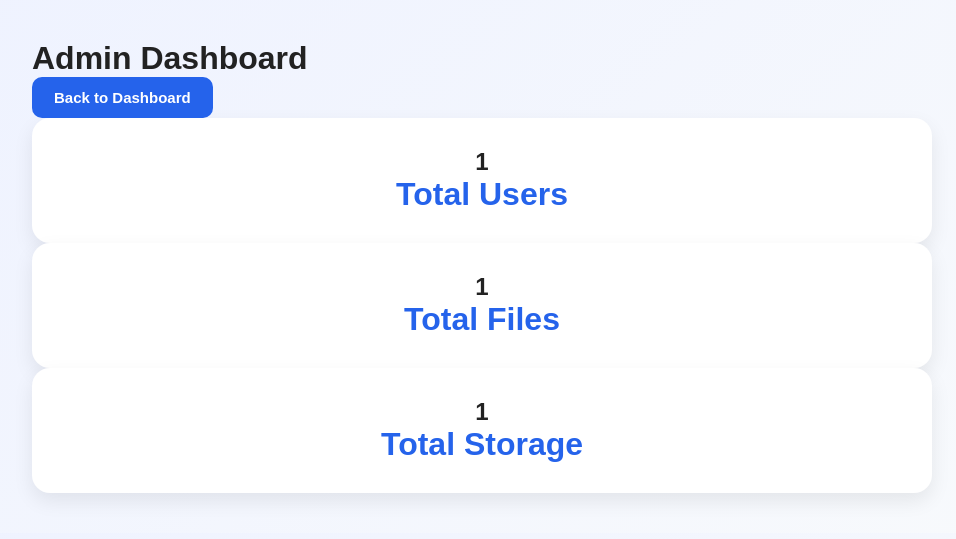
After one commit to Purshottambadwaik/Purshottambadwaik-secure-file-sharing-system, a Flask app: template backend/templates/admin.html in a window 1280 px wide. The commit adds this page. Shown: the top 539 px of the page, without its empty margins (158-1114 px from the left). Run offline with Flask 3, Linux system fonts and the light colour scheme; the template is opened without the code that fills it: most values are stand-ins (such as "Sample title", 1, 10 or a date in 2020).

Commit message:
Completed admin dashboard and share system

```diff
--- a/backend/app.py
+++ b/backend/app.py
@@ -1,6 +1,7 @@
 from fileinput import filename
 from importlib.metadata import files
 import os
+import uuid
 
 from flask import Flask, render_template
 from backend.config.db_config import db
@@ -11,6 +12,7 @@ from werkzeug.security import generate_password_hash
 from werkzeug.security import check_password_hash
 from werkzeug.utils import secure_filename
 from flask_migrate import Migrate
+from backend.models.user_model import User
 app = Flask(__name__)
 app.secret_key = 'supersecretkey'
 
@@ -88,30 +90,47 @@ migrate = Migrate(app, db)
 def home():
     return render_template("index.html")
 
+
 # Login Page
 @app.route('/login', methods=['GET', 'POST'])
 def login():
 
+    # If form submitted
     if request.method == 'POST':
 
         email = request.form['email']
         password = request.form['password']
 
-        # Find user by email
-        user = User.query.filter_by(email=email).first()
+        # Find user
+        user = User.query.filter_by(
+            email=email
+        ).first()
 
-        # Check password
-        if user and check_password_hash(user.password, password):
+        # Validate password
+        if user and check_password_hash(
+            user.password,
+            password
+        ):
 
+            # Store session
             session['user_id'] = user.id
             session['username'] = user.username
 
+            # Admin redirect
+            if user.is_admin:
+
+                return redirect('/admin')
+
+            # Normal user
             return redirect('/dashboard')
 
         else:
+
             return "Invalid Email or Password"
 
-    return render_template("login.html")
+    # GET request
+    return render_template('login.html')
+
 
 #Dashboard Page
 @app.route('/dashboard')
@@ -270,10 +289,11 @@ def upload_file():
 
     # Save file metadata to database
     new_file = File(
-        filename=filename,
-        user_id=session['user_id'],
-        file_size=file_size
-    )
+    filename=filename,
+    user_id=session['user_id'],
+    file_size=file_size,
+    share_token=str(uuid.uuid4())
+)
 
     db.session.add(new_file)
     db.session.commit()
@@ -470,5 +490,69 @@ def preview_file(filename):
         filename
     )
 
+    # Share Route
+@app.route('/share/<token>')
+def share_file(token):
+
+    # Find file by token
+    file_record = File.query.filter_by(
+        share_token=token,
+        is_deleted=False
+    ).first()
+
+    if not file_record:
+        return "Invalid share link"
+
+    # File owner's folder
+    user_folder = os.path.join(
+        UPLOAD_FOLDER,
+        f"user_{file_record.user_id}"
+    )
+
+    # Open file in browser
+    return send_from_directory(
+        user_folder,
+        file_record.filename
+    )
+
+    # Admin Dashboard
+@app.route('/admin')
+def admin_dashboard():
+
+    # Check login
+    if 'user_id' not in session:
+        return redirect('/login')
+
+    # Current user
+    current_user = User.query.get(
+        session['user_id']
+    )
+
+    # Allow only admins
+    if not current_user.is_admin:
+
+        return "Access Denied"
+
+    # Analytics
+    total_users = User.query.count()
+
+    total_files = File.query.count()
+
+    total_storage = db.session.query(
+        db.func.sum(File.file_size)
+    ).scalar()
+
+    # Handle empty storage
+    if total_storage is None:
+        total_storage = 0
+
+    return render_template(
+        'admin.html',
+        total_users=total_users,
+        total_files=total_files,
+        total_storage=total_storage,
+        format_file_size=format_file_size
+    )
+
 if __name__ == '__main__':
     app.run(debug=True)
--- a/backend/models/file_model.py
+++ b/backend/models/file_model.py
@@ -1,5 +1,6 @@
 from datetime import datetime
 import pytz
+import uuid
 from backend.config.db_config import db
 
 # IST timezone
@@ -35,6 +36,11 @@ class File(db.Model):
     default=False
 )
 
+    share_token = db.Column(
+        db.String(100),
+        nullable=True
+    )
+
 
     def __repr__(self):
         return f"<File {self.filename}>"
--- a/backend/models/user_model.py
+++ b/backend/models/user_model.py
@@ -10,5 +10,10 @@ class User(db.Model):
 
     password = db.Column(db.String(200), nullable=False)
 
+    is_admin = db.Column(
+    db.Boolean,
+    default=False
+)
+
     def __repr__(self):
         return f"<User {self.username}>"
--- a/backend/static/style.css
+++ b/backend/static/style.css
@@ -511,3 +511,37 @@ flex-wrap: wrap;
 
     margin-right: 8px;
 }
+
+.share-btn {
+
+    background: #16a34a;
+
+    color: white;
+
+    border: none;
+
+    padding: 10px 16px;
+
+    border-radius: 10px;
+
+    cursor: pointer;
+
+    margin-right: 8px;
+}
+
+.admin-btn {
+
+    background: #7c3aed;
+
+    color: white;
+
+    border: none;
+
+    padding: 10px 18px;
+
+    border-radius: 10px;
+
+    margin-right: 10px;
+
+    cursor: pointer;
+}
--- /dev/null
+++ b/backend/templates/admin.html
@@ -0,0 +1,69 @@
+<!DOCTYPE html>
+<html>
+
+<head>
+
+    <title>Admin Dashboard</title>
+
+    <link
+        rel="stylesheet"
+        href="{{ url_for('static', filename='style.css') }}"
+    >
+
+</head>
+
+<body>
+
+    <div class="dashboard-container">
+
+        <h1>
+            Admin Dashboard
+        </h1>
+
+        <a href="/dashboard">
+
+            <button>
+                Back to Dashboard
+            </button>
+
+        </a>
+
+        <div class="stats-grid">
+
+            <div class="stat-card">
+
+                <h2>
+                    {{ total_users }}
+                </h2>
+
+                <p>Total Users</p>
+
+            </div>
+
+            <div class="stat-card">
+
+                <h2>
+                    {{ total_files }}
+                </h2>
+
+                <p>Total Files</p>
+
+            </div>
+
+            <div class="stat-card">
+
+                <h2>
+                    {{ format_file_size(total_storage) }}
+                </h2>
+
+                <p>Total Storage</p>
+
+            </div>
+
+        </div>
+
+    </div>
+
+</body>
+
+</html>
```
Also changed, not shown: backend/templates/dashboard.html (+27 -3 lines), migrations/versions/b239d725a264_added_share_token_system.py (added, +32 -0 lines), migrations/versions/c50d13483e9d_added_admin_system.py (added, +32 -0 lines), backend/database/database.db, 2 other files.
